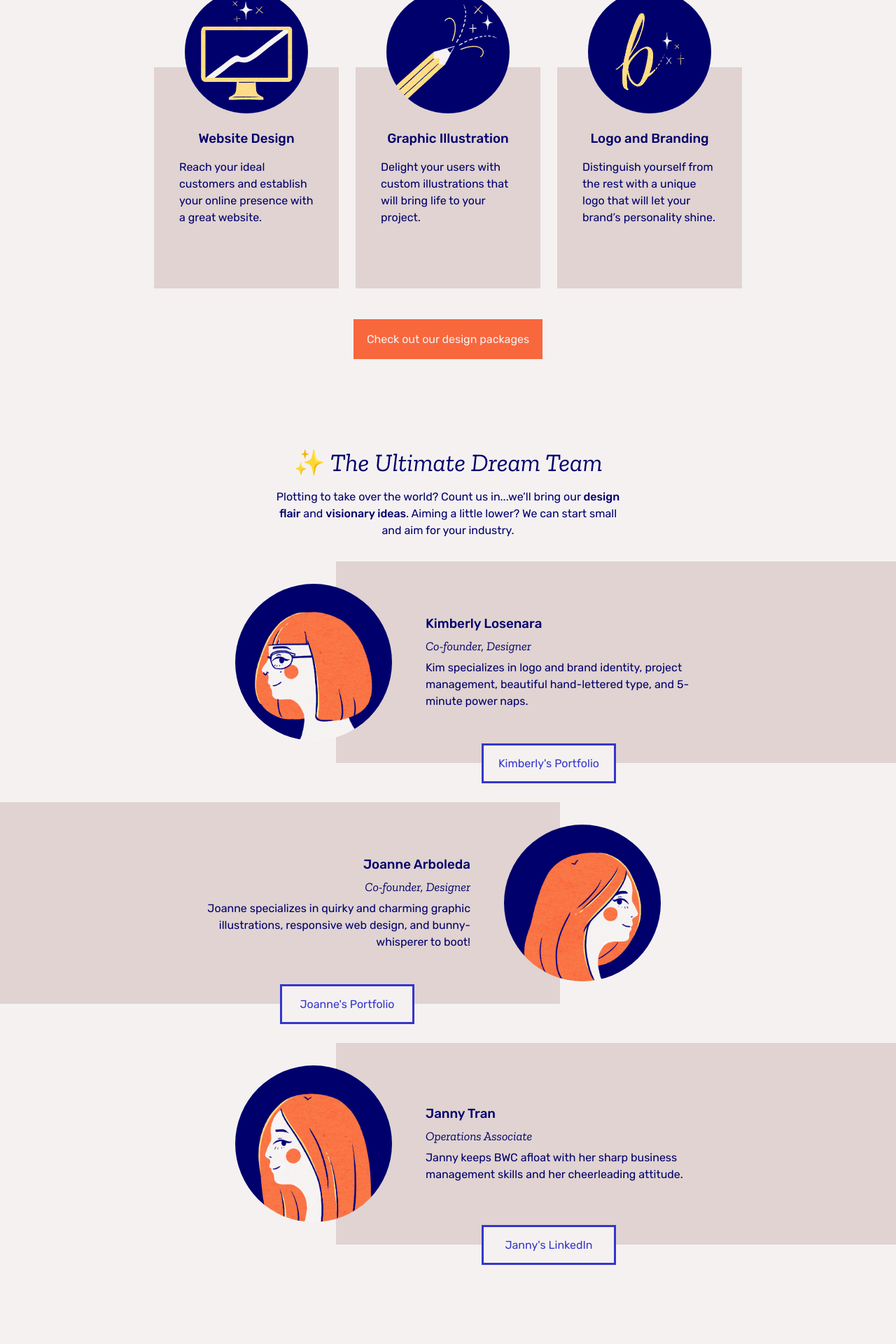
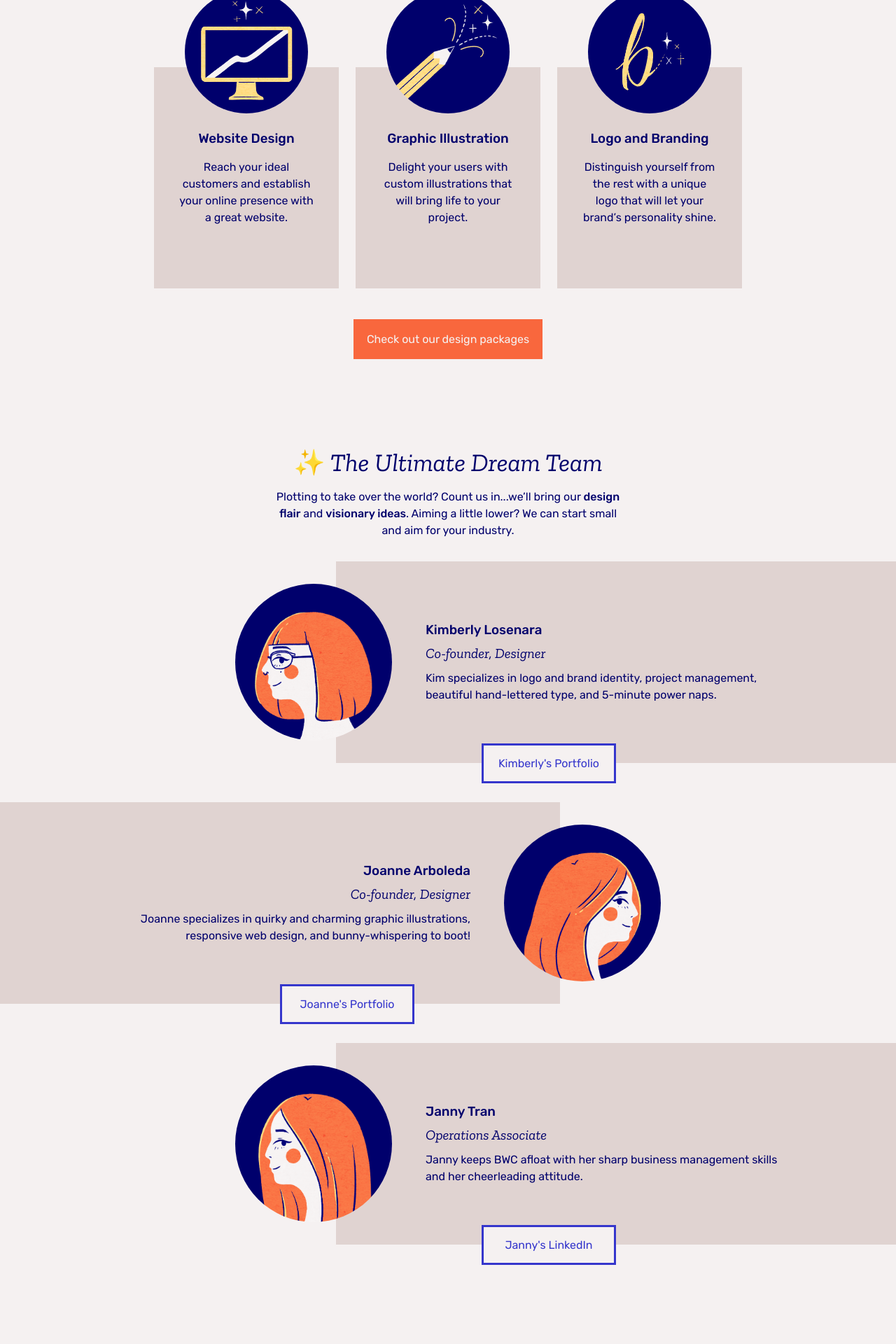
Before and after one commit to bewildercreative/bewildercreative.github.io, a Jekyll site: the page built from index.md, in a window 1280 px wide. Shown: the part 1041-2961 px from the top of the page at 70% size. Built offline with Jekyll 4.4.1, drawn with Linux system fonts in a browser that asks for light colours.

Commit message:
additional small module formatting

```diff
--- a/_sass/partials/_side-module.scss
+++ b/_sass/partials/_side-module.scss
@@ -106,7 +106,8 @@ $module-text-base-height: 14rem;
 
       //p {
       .module-content {
-        width: 50%;
+        width: 65%;
+        //width: 50%;
         padding-left: $base-text-padding  * $xxl-multiplier;
       }
     }
@@ -190,7 +191,8 @@ $module-text-base-height: 14rem;
 
       //p {
       .module-content {
-        width: 50%;
+        width: 65%;
+        //width: 50%;
         padding-left: $base-text-padding  * $xl-multiplier;
       }
     }
@@ -268,7 +270,8 @@ $module-text-base-height: 14rem;
 
       //p {
       .module-content {
-        width: 50%;
+        width: 65%;
+        //width: 50%;
         padding-left: $base-text-padding;
       }
     }
--- a/_sass/partials/_small-module.scss
+++ b/_sass/partials/_small-module.scss
@@ -53,7 +53,7 @@ $module-text-padding-top: ($icon-size + 1);
       z-index: 1;
 
       p {
-        text-align: left;
+        text-align: center;
       }
     }
 
--- a/_sass/partials/_typography.scss
+++ b/_sass/partials/_typography.scss
@@ -19,7 +19,7 @@ $base-h2-line-height: 2rem;
     font-size: $base-font-size * $xxl-multiplier;
   }
 
-  h1, h2 {
+  h1, h2, h4 {
     font-family: $header-font-family;
     font-weight: normal;
     font-style: italic;
@@ -46,11 +46,9 @@ $base-h2-line-height: 2rem;
 
   h4 {
     font-family: $header-font-family;
-    font-size: $base-font-size * 1.1;
-    font-style: italic;
-    font-weight: normal;
+    font-size: $base-font-size * 1.25 * $xxl-multiplier;
     margin-top: -.5rem;
-    margin-bottom: -.5rem;
+    margin-bottom: -.25rem;
   }
 
   p {
@@ -108,6 +106,9 @@ $base-h2-line-height: 2rem;
     line-height: $base-h2-line-height * $xl-multiplier;
   }
 
+  h4 {
+    font-size: $base-font-size * 1.25 * $xl-multiplier;
+  }
 
   p {
     line-height: $base-line-height * $xl-multiplier;
@@ -145,6 +146,9 @@ $base-h2-line-height: 2rem;
     line-height: $base-h2-line-height;
   }
 
+  h4 {
+    font-size: $base-font-size * 1.25;
+  }
 
   p {
     line-height: $base-line-height;
@@ -289,6 +293,10 @@ $base-h2-line-height: 2rem;
     width: 75vw;
   }
 
+  h4 {
+    font-size: $base-font-size * 1.25 * $sm-multiplier;
+  }
+
   p {
     line-height: $base-line-height * $sm-multiplier;
   }
```
Also changed, not shown: _team/01-ja.md (+1 -1 lines).
